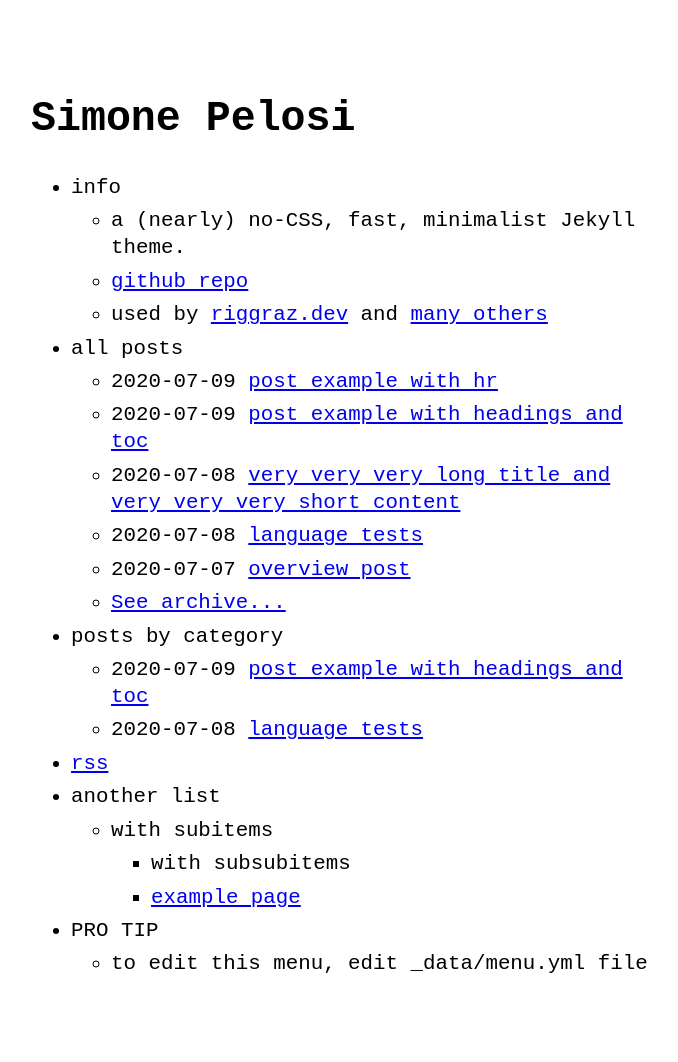
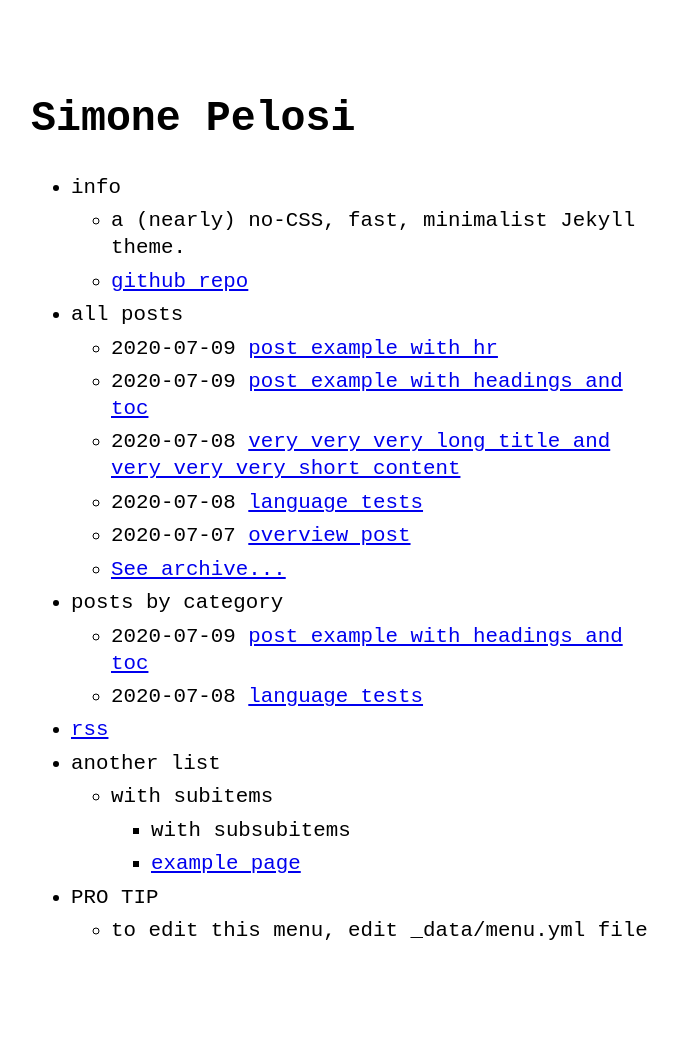
Before and after one commit to simonepelosi/simonepelosi.github.io, a Jekyll site: the page built from index.md, in a window 1280 px wide. Shown: the whole page, without its empty margins (289-967 px from the left). Built offline with Jekyll 4.4.1, drawn with Linux system fonts in a browser that asks for light colours; after the commit the page ends 1029 px from its top, so only the background shows below that.

Commit message:
Update menu.yml

```diff
--- a/_data/menu.yml
+++ b/_data/menu.yml
@@ -7,8 +7,6 @@ entries:
       - title: a (nearly) no-CSS, fast, minimalist Jekyll theme.
       - title: github repo
         url: https://github.com/riggraz/no-style-please
-      - title: "used by <a href='https://riggraz.dev'>riggraz.dev</a> and <a href='https://github.com/riggraz/no-style-please/network/dependents'>many others</a>"
-
   - title: all posts
     post_list:
       limit: 5
```
